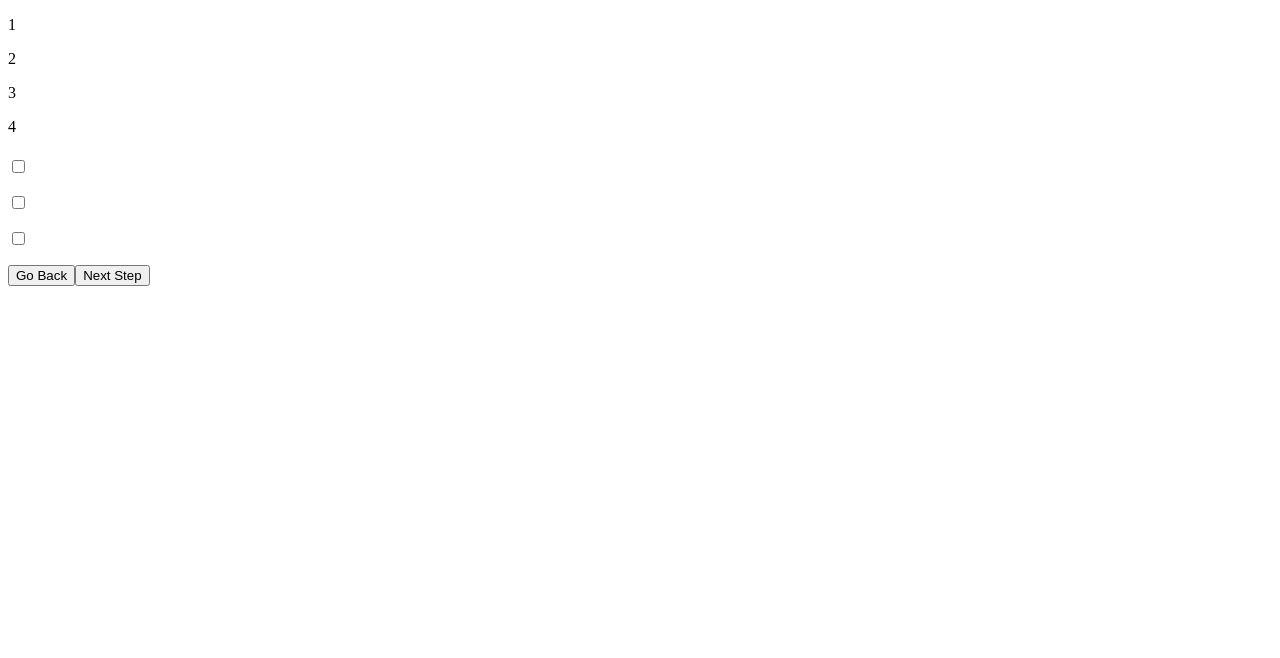
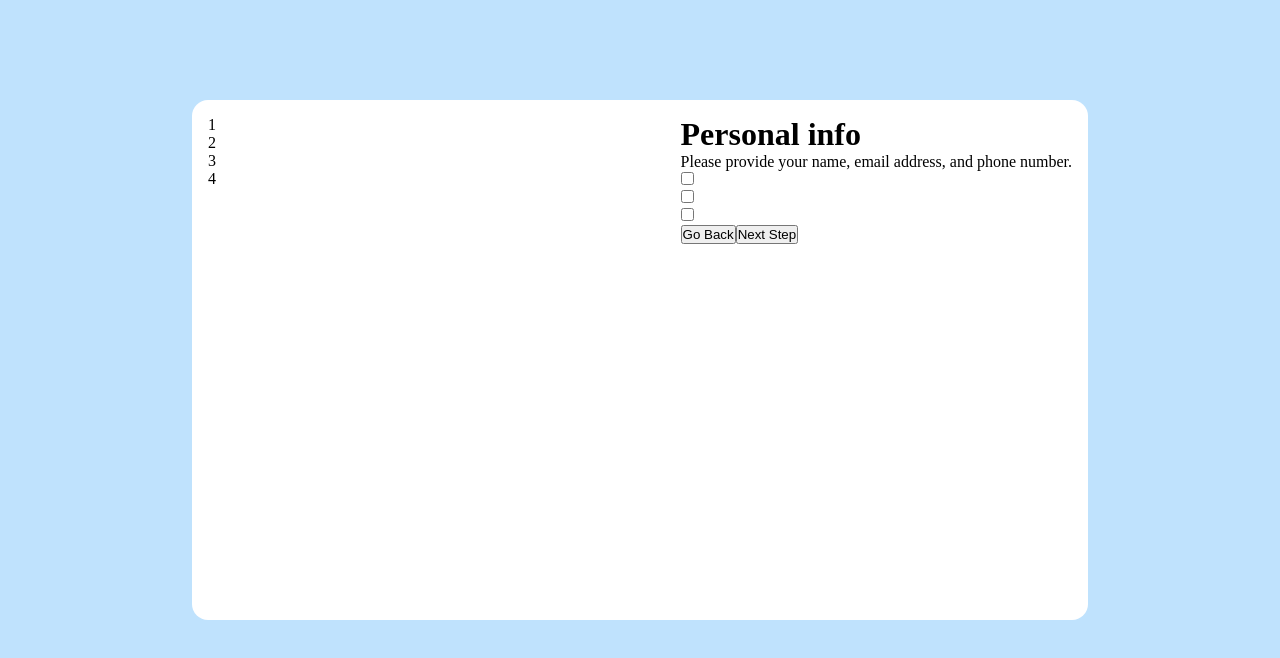
Before and after one commit to alejandrox64/Multi-Step-Form-Page, a React (Vite) app: page / in a window 1280 px wide. Shown: the top 658 px of the page. Built offline with nearby package versions, Linux system fonts and the light colour scheme.

Commit message:
initial main card styles

```diff
--- /dev/null
+++ b/src/Components/Steps.jsx
@@ -0,0 +1,39 @@
+import React from "react";
+import styles from "../styles/Steps.module.scss";
+
+const Steps = () => {
+  return (
+    <div className={styles.steps}>
+      <span className={styles.oneStep}>
+        <span className={styles.numberOfStep}>
+          <p>1</p>
+        </span>
+        <p className={styles.titleStep}></p>
+        <p className={styles.nameOfStep}></p>
+      </span>
+      <span className={styles.secondStep}>
+        <span className={styles.numberOfStep}>
+          <p>2</p>
+        </span>
+        <p className={styles.titleStep}></p>
+        <p className={styles.nameOfStep}></p>
+      </span>
+      <span className={styles.thirdStep}>
+        <span className={styles.numberOfStep}>
+          <p>3</p>
+        </span>
+        <p className={styles.titleStep}></p>
+        <p className={styles.nameOfStep}></p>
+      </span>
+      <span className={styles.fourthStep}>
+        <span className={styles.numberOfStep}>
+          <p>4</p>
+        </span>
+        <p className={styles.titleStep}></p>
+        <p className={styles.nameOfStep}></p>
+      </span>
+    </div>
+  );
+};
+
+export default Steps;
--- a/src/MainCardForm.jsx
+++ b/src/MainCardForm.jsx
@@ -1,42 +1,14 @@
 import AddOns from "./Components/AddOns";
+import Steps from "./Components/Steps";
 import styles from "./styles/MainCardForm.module.scss";
 
 function MainCardForm() {
   return (
     <main className={styles.mainCardForm}>
-      <div className={styles.steps}>
-        <span className={styles.oneStep}>
-          <span className={styles.numberOfStep}>
-            <p>1</p>
-          </span>
-          <p className={styles.titleStep}></p>
-          <p className={styles.nameOfStep}></p>
-        </span>
-        <span className={styles.secondStep}>
-          <span className={styles.numberOfStep}>
-            <p>2</p>
-          </span>
-          <p className={styles.titleStep}></p>
-          <p className={styles.nameOfStep}></p>
-        </span>
-        <span className={styles.thirdStep}>
-          <span className={styles.numberOfStep}>
-            <p>3</p>
-          </span>
-          <p className={styles.titleStep}></p>
-          <p className={styles.nameOfStep}></p>
-        </span>
-        <span className={styles.fourthStep}>
-          <span className={styles.numberOfStep}>
-            <p>4</p>
-          </span>
-          <p className={styles.titleStep}></p>
-          <p className={styles.nameOfStep}></p>
-        </span>
-      </div>
+      <Steps />
       <div className={styles.mainContent}>
-        <h1></h1>
-        <p></p>
+        <h1>Personal info</h1>
+        <p>Please provide your name, email address, and phone number.</p>
         <AddOns />
       </div>
     </main>
--- a/src/index.css
+++ b/src/index.css
@@ -0,0 +1,20 @@
+
+* {
+    box-sizing: border-box;
+    min-width: 0;
+    margin: 0;
+    padding: 0;
+  }
+
+  body {
+    min-height: 100dvh;
+    background-color: hsl(206, 94%, 87%);
+  }
+
+  h1, h2, h3, h4 {
+    text-wrap: balance;
+  }
+
+  p {
+    text-wrap: pretty;
+  }
--- a/src/styles/MainCardForm.module.scss
+++ b/src/styles/MainCardForm.module.scss
@@ -0,0 +1,10 @@
+.mainCardForm {
+  margin: 100px auto;
+  padding: 16px;
+  width: 70dvw;
+  height: 65dvh;
+  border-radius: 1rem;
+  background-color: white;
+  display: flex;
+  justify-content: space-between;
+}
```
Also changed, not shown: src/styles/colors.module.scss (added, +17 -0 lines), src/styles/Steps.module.scss (added).
